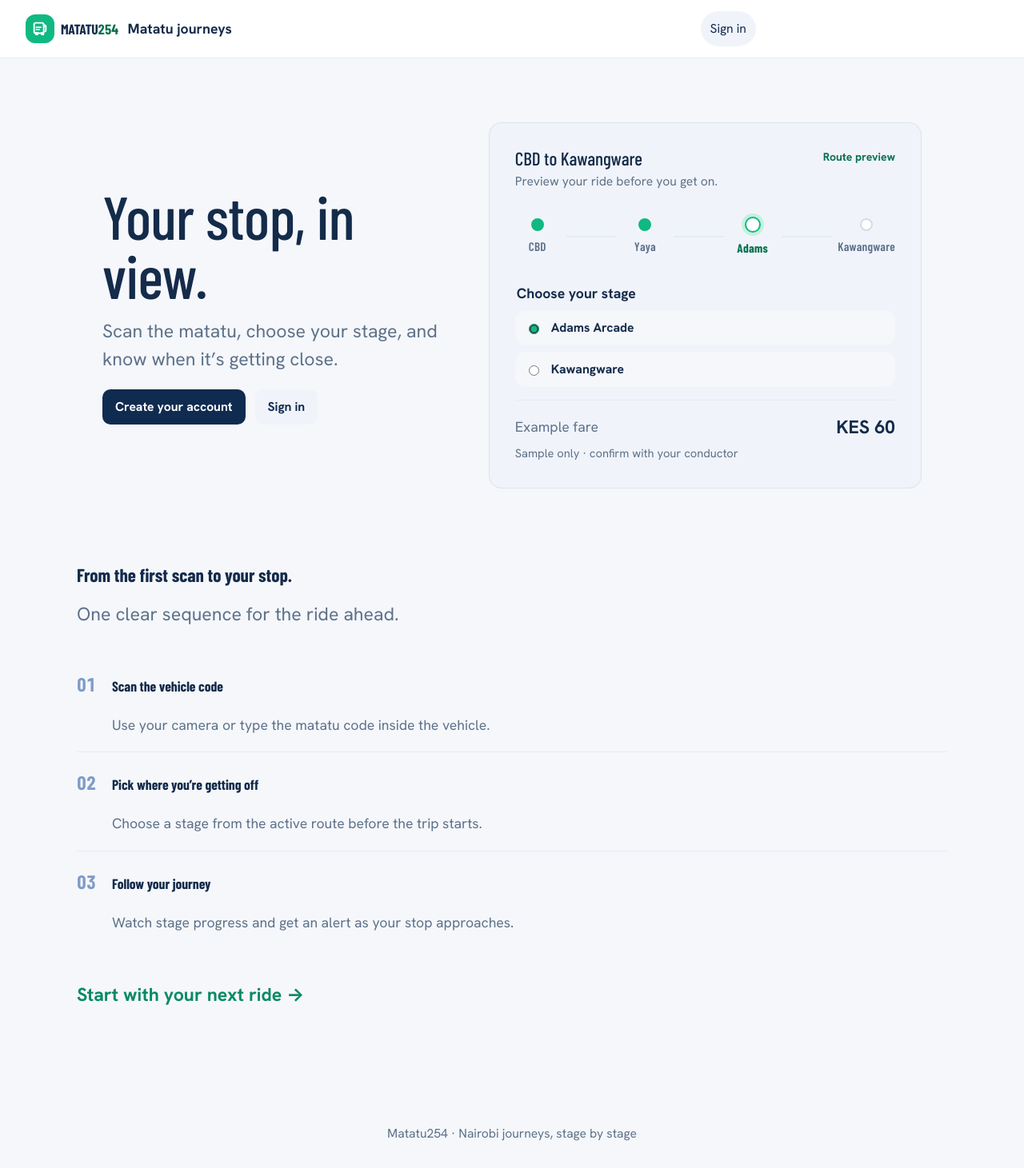
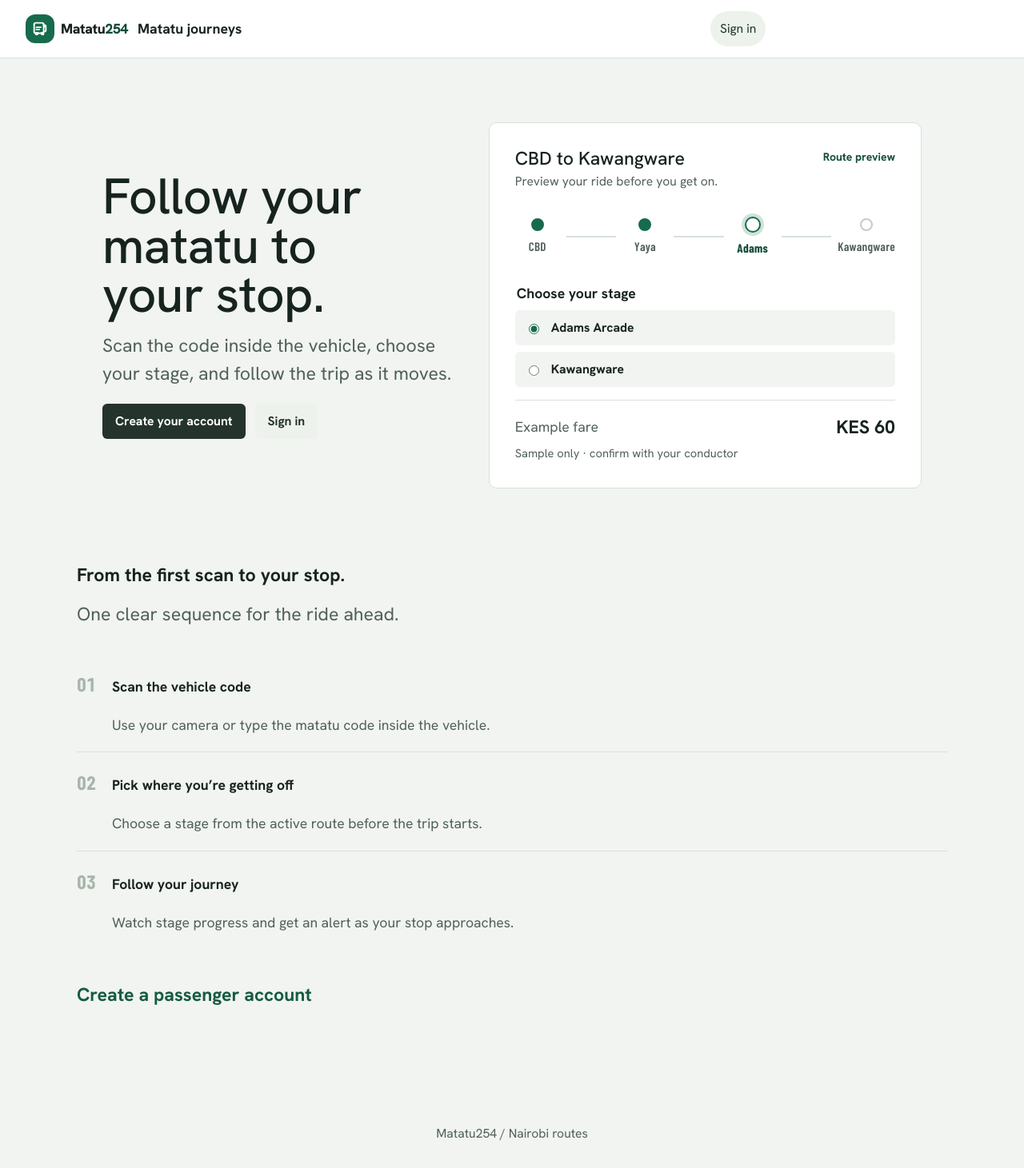
Before and after one commit to J-ohnP-aul/matatu254, a Django app: page / in a window 1280 px wide. Shown: the whole page at 80% size. Run offline with Django 4.2, Linux system fonts and the light colour scheme.

Commit message:
Refine Matatu254 frontend design system

```diff
--- a/conductor/templates/conductor/dashboard.html
+++ b/conductor/templates/conductor/dashboard.html
@@ -4,7 +4,7 @@
 {% block app_title %}Crew dashboard{% endblock %}
 {% block content %}
 <section class="page-shell crew-dashboard">
-  <header class="page-heading"><div><h1>Your trip at a glance</h1><p>Passenger counts by the stage where they plan to alight.</p></div></header>
+  <header class="page-heading"><div><h1>Passenger counts</h1><p>See how many passengers plan to leave at each stage.</p></div></header>
   {% if not matatu %}
     <div class="surface empty-state"><h2>No matatu assigned</h2><p>Ask an administrator to assign a vehicle to your crew account.</p></div>
   {% elif not active_trip %}
--- a/static/css/app.css
+++ b/static/css/app.css
@@ -85,36 +85,25 @@ h4 {
   line-height: 1.1;
   letter-spacing: 0;
 }
-h1 {
-  font-size: clamp(1.9rem, 1.5rem + 1.6vw, 2.75rem);
-  font-weight: 700;
-}
-h2 {
-  font-size: clamp(1.4rem, 1.15rem + 1vw, 1.9rem);
-  font-weight: 700;
-}
-.app-brand,
 .stage-number,
 .metric-value,
 .crew-total strong,
 .stat-value,
 .board-route-name {
-  font-family: var(--font-display);
+  font-family: var(--font-route);
   font-variant-numeric: tabular-nums;
 }
 .app-brand,
 .board-route-name {
   font-size: 1.35rem;
-  text-transform: uppercase;
-  letter-spacing: .02em;
 }
 h1 {
   font-size: var(--text-xl);
-  font-weight: 760;
+  font-weight: 700;
 }
 h2 {
   font-size: var(--text-lg);
-  font-weight: 720;
+  font-weight: 700;
 }
 h3 {
   font-size: var(--text-md);
@@ -471,9 +460,8 @@ button.btn {
   justify-content: center;
   gap: var(--space-2);
   padding: var(--space-2) var(--space-4);
-  transform: translateY(0) scale(1);
   border: 0;
-  border-radius: var(--radius-pill);
+  border-radius: var(--radius-md);
   background: var(--neutral-100);
   color: var(--ink);
   cursor: pointer;
@@ -1642,15 +1661,20 @@ tbody tr:hover {
   padding: var(--space-12) var(--page-gutter) var(--space-8);
 }
 .landing-hero .btn {
-  border-radius: .625rem;
+  border-radius: var(--radius-md);
+}
+.landing-copy,
+.route-demo {
+  min-width: 0;
 }
 .landing-copy h1 {
   max-width: var(--content-limit-hero-wide);
   margin: 0;
-  font-size: clamp(2.8rem, 2rem + 3.4vw, 5.4rem);
+  font-size: clamp(2.6rem, 2rem + 2.4vw, 4.25rem);
   font-weight: 500;
   letter-spacing: -.01em;
   line-height: .98;
+  text-wrap: balance;
 }
 .landing-copy > p {
   max-width: var(--content-limit-copy);
@@ -1660,9 +1684,9 @@ tbody tr:hover {
 }
 .route-demo {
   padding: var(--space-8);
-  border: var(--border-width) solid rgb(16 43 80 / .08);
-  border-radius: 1rem;
-  background: var(--navy-50);
+  border: var(--border-width) solid var(--border);
+  border-radius: var(--radius-lg);
+  background: var(--surface);
 }
 .demo-flag {
   flex: 0 0 auto;
@@ -1676,6 +1700,9 @@ tbody tr:hover {
   justify-content: space-between;
   gap: var(--space-3);
 }
+.route-demo > header > div {
+  min-width: 0;
+}
 .route-demo > header h2 {
   margin: 0;
   font-weight: 500;
--- a/static/css/tokens.css
+++ b/static/css/tokens.css
@@ -1,72 +1,75 @@
 :root {
   color-scheme: light;
-  /* Brand palette — deep navy + vibrant green (Matatu254 design system) */
-  --navy-950: #0a1b33;
-  --navy-900: #0e2342;
-  --navy-800: #102b50;
-  --navy-700: #16386a;
-  --navy-600: #1d457f;
-  --navy-300: #7f9cc7;
-  --navy-200: #b9c9e2;
-  --navy-100: #e3eaf5;
-  --navy-50: #f0f4fa;
-  --accent-800: #0e4396;
-  --accent-700: #1259c5;
-  --accent-600: #1257c4;
-  --accent-500: #1769e8;
-  --accent-400: #4a8bec;
-  --accent-200: #a9c6f7;
-  --accent-100: #d9e6fd;
-  --accent-50: #edf3fe;
-  --brand-50: #e7f8f0;
-  --brand-100: #c6f0de;
-  --brand-200: #93e2c1;
-  --brand-300: #5ed3a2;
-  --brand-400: #2ec189;
-  --brand-500: #10b981;
-  --brand-600: #0da271;
-  --brand-700: #0a8a61;
-  --brand-800: #086f4f;
-  --brand-900: #06523b;
-  --violet-500: #7c5cd6;
-  --violet-100: #eae4fa;
-  --violet-50: #f3effc;
-  --amber-500: #f59e0b;
-  --amber-100: #fdeccc;
-  --amber-50: #fef6e3;
-  /* Live accent: green is reserved for "vehicle is live" states only */
-  --live: #10b981;
-  --live-soft: #e7f8f0;
+  /* Route-board palette: ink, paper, route blue, live green, and caution amber. */
+  --ink: #17231f;
+  --mist: #f1f4f1;
+  --route-blue: #2857a4;
+  --route-green: #176b4d;
+  --caution-amber: #a96808;
+  --line: #d8e0da;
+  /* Retained aliases keep older page and map rules on the same small palette. */
+  --navy-950: #17231f;
+  --navy-900: #17231f;
+  --navy-800: #24332c;
+  --navy-700: #34473d;
+  --navy-600: #506058;
+  --navy-300: #a7b5ab;
+  --navy-200: #c5d0c8;
+  --navy-100: #e1e8e2;
+  --navy-50: #edf2ed;
+  --accent-800: #21467f;
+  --accent-700: #2857a4;
+  --accent-600: #2857a4;
+  --accent-500: #2857a4;
+  --accent-400: #5379b5;
+  --accent-200: #b4c4df;
+  --accent-100: #dce5f2;
+  --accent-50: #edf2f8;
+  --brand-50: #eaf2ed;
+  --brand-100: #d1e2d7;
+  --brand-200: #afcbb9;
+  --brand-300: #85ad94;
+  --brand-400: #4e8969;
+  --brand-500: #176b4d;
+  --brand-600: #176b4d;
+  --brand-700: #145b41;
+  --brand-800: #124d38;
+  --brand-900: #103f30;
+  --amber-500: #a96808;
+  --amber-100: #f4e7d2;
+  --amber-50: #faf3e8;
+  /* Live green is reserved for active vehicles and journeys. */
+  --live: #176b4d;
+  --live-soft: #eaf2ed;
   /* Route-board palette for map polylines (read by live-map.js) */
-  --route-color-1: #1769e8;
-  --route-color-2: #0a8a61;
-  --route-color-3: #b45309;
-  --route-color-4: #7c5cd6;
-  --route-color-5: #0e7490;
-  --route-color-6: #be185d;
-  --success: #067452;
-  --success-soft: #e7f8f0;
-  --warning: #9a5b00;
-  --warning-soft: #fdf1dc;
-  --danger: #c93a2e;
-  --danger-soft: #fdeae7;
+  --route-color-1: #2857a4;
+  --route-color-2: #176b4d;
+  --route-color-3: #a96808;
+  --route-color-4: #536b7e;
+  --route-color-5: #287a83;
+  --route-color-6: #a2443d;
+  --success: #145b41;
+  --success-soft: #eaf2ed;
+  --warning: #865306;
+  --warning-soft: #faf3e8;
+  --danger: #a23d35;
+  --danger-soft: #f8e9e6;
   --neutral-0: #ffffff;
-  --neutral-50: #f5f7fb;
-  --neutral-100: #eef2f8;
-  --neutral-200: #e6ebf2;
-  --neutral-300: #d4dce8;
-  --neutral-400: #9fb0c5;
-  --neutral-500: #5d7189;
-  --neutral-600: #55688a;
-  --neutral-700: #3a4f73;
-  --neutral-800: #223655;
-  --neutral-900: #142b4a;
-  --ink: var(--neutral-900);
-  --ink-muted: var(--neutral-500);
+  --neutral-50: #f1f4f1;
+  --neutral-100: #e8ede8;
+  --neutral-200: #d8e0da;
+  --neutral-300: #c2cec5;
+  --neutral-400: #68766d;
+  --neutral-500: #58685e;
+  --neutral-600: #46564c;
+  --neutral-700: #34443a;
+  --neutral-800: #24332c;
+  --neutral-900: #17231f;
+  --ink-muted: #506058;
   --surface: var(--neutral-0);
   --surface-raised: var(--neutral-0);
-  --background: var(--neutral-50);
-  --border: var(--neutral-200);
+  --background: #f1f4f1;
+  --border: var(--line);
   --focus: var(--accent-500);
   --skip-link-foreground: var(--neutral-0);
   /* Soft chrome surfaces (secondary buttons, active nav): pair flips per theme */
@@ -74,7 +77,8 @@
   --chrome-soft-ink: var(--navy-800);
 
   --font-sans: "Hanken Grotesk", ui-sans-serif, system-ui, -apple-system, BlinkMacSystemFont, "Segoe UI", sans-serif;
-  --font-display: "Barlow Condensed", var(--font-sans);
+  --font-display: var(--font-sans);
+  --font-route: "Barlow Condensed", var(--font-sans);
   --text-xs: clamp(.8125rem, .78rem + .12vw, .875rem);
   --text-sm: clamp(.9rem, .86rem + .16vw, .98rem);
   --text-md: clamp(1rem, .96rem + .2vw, 1.1rem);
@@ -174,10 +178,10 @@
   --content-limit-how: 30ch;
   --content-limit-copy: 38ch;
   --home-route-min-mobile: 2.75rem;
-  --landing-title-mobile-min: 2.7rem;
-  --landing-title-mobile-max: 4.2rem;
+  --landing-title-mobile-min: 2.25rem;
+  --landing-title-mobile-max: 3.1rem;
   --ticket-title-mobile-max: 4rem;
-  --landing-title-mobile-width: 13vw;
+  --landing-title-mobile-width: 10vw;
   --ticket-title-mobile-width: 14vw;
   --ticket-mobile-height: 62svh;
   --landing-desktop-column-min: 20rem;
@@ -190,15 +194,15 @@
   --content-stagger-4: 120ms;
   --content-stagger-5: 150ms;
 
-  --radius-sm: .5rem;
-  --radius-md: .875rem;
-  --radius-lg: 1.25rem;
-  --radius-xl: 1.5rem;
-  --radius-2xl: 1.75rem;
+  --radius-sm: .25rem;
+  --radius-md: .375rem;
+  --radius-lg: .625rem;
+  --radius-xl: .875rem;
+  --radius-2xl: 1rem;
   --radius-pill: 999px;
-  --shadow-float: 0 1rem 2.5rem rgb(16 43 80 / .16);
-  --shadow-sheet: 0 .25rem 1rem rgb(16 43 80 / .08);
-  --shadow-card: 0 .125rem .75rem rgb(16 43 80 / .06);
+  --shadow-float: 0 .75rem 2rem rgb(23 35 31 / .16);
+  --shadow-sheet: 0 .25rem .75rem rgb(23 35 31 / .1);
+  --shadow-card: none;
 
   --z-base: 0;
   --z-content: 1;
--- a/static/js/explore.js
+++ b/static/js/explore.js
@@ -130,7 +130,7 @@ if (routeMapEl && window.L) {
       ? decodeEncodedPolyline(route.geometry)
       : [];
     if (coords.length >= 2) {
-      L.polyline(coords, { color: '#1769E8', weight: 5, opacity: 0.85 }).addTo(map);
+      L.polyline(coords, { color: '#2857A4', weight: 5, opacity: 0.85 }).addTo(map);
       points.push(...coords);
     }
   }
@@ -140,7 +140,7 @@ if (routeMapEl && window.L) {
   route.stages.forEach((stage, index) => {
     L.circleMarker([stage.latitude, stage.longitude], {
       radius: 6, color: '#FFFFFF', weight: 2.5,
-      fillColor: index === route.stages.length - 1 ? '#10B981' : '#1769E8', fillOpacity: 1,
+      fillColor: index === route.stages.length - 1 ? '#176B4D' : '#2857A4', fillOpacity: 1,
     }).addTo(map).bindTooltip(stage.name, { direction: 'top' });
     points.push([stage.latitude, stage.longitude]);
   });
--- a/static/js/live-map.js
+++ b/static/js/live-map.js
@@ -309,7 +309,7 @@ import { decodePolyline } from './map/map-matcher.js';
         const { latitude, longitude } = position.coords;
         if (window.__userDot) map.removeLayer(window.__userDot);
         window.__userDot = L.circleMarker([latitude, longitude], {
-          radius: 7, color: '#FFFFFF', weight: 3, fillColor: '#1769E8', fillOpacity: 1,
+          radius: 7, color: '#FFFFFF', weight: 3, fillColor: '#2857A4', fillOpacity: 1,
         }).addTo(map).bindTooltip('You are here', { direction: 'top' });
         map.flyTo([latitude, longitude], 15, { duration: 0.8 });
       },
--- a/sw.js
+++ b/sw.js
@@ -1,4 +1,4 @@
-const CACHE_NAME = "matatu254-pwa-v23";
+const CACHE_NAME = "matatu254-pwa-v24";
 const OFFLINE_URL = "/offline/";
 
 async function findShellAssets() {
--- a/templates/accounts/register.html
+++ b/templates/accounts/register.html
@@ -3,7 +3,7 @@
 {% block title %}Create account{% endblock %}
 
 {% block content %}
-  <section class="auth-shell form-panel auth-stub">
+  <section class="auth-shell form-panel">
   <div class="auth-brand" aria-hidden="true">
     <span class="brand-mark">
       <svg viewBox="0 0 24 24" fill="none" stroke="currentColor" stroke-width="2" stroke-linecap="round" stroke-linejoin="round"><path d="M4 6a2 2 0 0 1 2-2h9a2 2 0 0 1 2 2v1h1.5a1.5 1.5 0 0 1 1.5 1.5V14a2 2 0 0 1-2 2h-.5"/><path d="M4 6v10a2 2 0 0 0 2 2h9a2 2 0 0 0 2-2V6"/><path d="M17 9h2"/><circle cx="7.5" cy="18.5" r="1.5"/><circle cx="15.5" cy="18.5" r="1.5"/><path d="M7 10h6M7 13h4"/></svg>
@@ -32,6 +32,6 @@
   </form>
 
   <p>Already have an account? <a href="{% url 'accounts:login' %}">Log in</a></p>
-  <p class="auth-stub-foot">Matatu254 · Nairobi · Stage by stage</p>
+  <p class="auth-note">Passenger and crew tools for Nairobi routes</p>
   </section>
 {% endblock content %}
--- a/templates/base.html
+++ b/templates/base.html
@@ -3,7 +3,7 @@
 <head>
   <meta charset="UTF-8">
   <meta name="viewport" content="width=device-width, initial-scale=1, viewport-fit=cover">
-  <meta name="theme-color" content="#102B50">
+  <meta name="theme-color" content="#17231F">
   <meta name="apple-mobile-web-app-capable" content="yes">
   <meta name="apple-mobile-web-app-status-bar-style" content="default">
   <title>{% block title %}Matatu254{% endblock %}</title>
@@ -14,8 +14,8 @@
   <link rel="preconnect" href="https://fonts.googleapis.com">
   <link rel="preconnect" href="https://fonts.gstatic.com" crossorigin>
   <link rel="stylesheet" href="https://fonts.googleapis.com/css2?family=Hanken+Grotesk:wght@400;500;600;700;800&family=Barlow+Condensed:wght@500;600;700&display=swap">
-  <link rel="stylesheet" href="{% static 'css/tokens.css' %}?v=20261121f">
-  <link rel="stylesheet" href="{% static 'css/app.css' %}?v=20261121f">
+  <link rel="stylesheet" href="{% static 'css/tokens.css' %}?v=20261122c">
+  <link rel="stylesheet" href="{% static 'css/app.css' %}?v=20261122c">
   {% block extra_head %}{% endblock %}
 </head>
 <body{% if user.is_authenticated %} class="app-user{% if user.role != 'ADMIN' %} narrow-shell{% endif %}"{% endif %}>
@@ -96,6 +96,6 @@
 
   {% block scripts %}{% endblock %}
   <script defer src="{% static 'js/app-shell.js' %}?v=20261121f"></script>
-  <footer>Matatu254 · Nairobi journeys, stage by stage</footer>
+  <footer>Matatu254 <span aria-hidden="true">/</span> Nairobi routes</footer>
 </body>
 </html>
--- a/templates/core/dashboard.html
+++ b/templates/core/dashboard.html
@@ -3,7 +3,7 @@
 {% block app_title %}Home{% endblock %}
 {% block content %}
 <section class="passenger-home">
-  <header class="page-heading"><div><h1>Good to see you, {{ user.first_name|default:user.username }}.</h1><p>{% if user.role == 'PASSANGER' %}Where are you headed today?{% else %}Your crew overview.{% endif %}</p></div></header>
+  <header class="page-heading"><div><h1>{{ user.first_name|default:user.username }}</h1><p>{% if user.role == 'PASSANGER' %}Your recent and active journeys{% else %}Your assigned vehicle and trip{% endif %}</p></div></header>
 
   {% if user.role == 'PASSANGER' %}
     {% if active_journey %}
@@ -35,7 +35,7 @@
       <div class="journey-links">
         {% for journey in recent_journeys %}
           <a class="journey-link surface" href="{% url 'journeys:history' %}">
-            <span><strong>{{ journey.destination_stage.name }}</strong><small>{{ journey.trip.route.name }} · {{ journey.end_time|date:'M j' }}</small></span>
+            <span class="journey-link-copy"><strong>{{ journey.destination_stage.name }}</strong><small>{{ journey.trip.route.name }}</small><small>{{ journey.end_time|date:'M j' }}</small></span>
             <span class="action-card-chevron" aria-hidden="true"><svg viewBox="0 0 24 24" fill="none" stroke="currentColor" stroke-width="2" stroke-linecap="round" stroke-linejoin="round"><path d="m9 18 6-6-6-6"/></svg></span>
           </a>
         {% endfor %}
@@ -70,7 +70,7 @@
       </section>
     {% endif %}
   {% elif user.role == 'ADMIN' %}
-    <section class="surface surface-pad"><h2>Operations at a glance.</h2><p>Manage matatus, routes, stages, and active trips.</p><a class="btn btn-primary" href="{% url 'management:dashboard' %}">Open management</a></section>
+    <section class="surface surface-pad"><h2>Fleet and route controls</h2><p>Manage vehicles, route stages, and active trips.</p><a class="btn btn-primary" href="{% url 'management:dashboard' %}">Manage operations</a></section>
   {% endif %}
 </section>
 {% endblock %}
--- a/templates/core/home.html
+++ b/templates/core/home.html
@@ -5,18 +5,18 @@
 {% block content %}
 {% if user.is_authenticated and user.role == 'PASSANGER' %}
   <section class="home-hero" aria-label="Matatu254">
-    <h1>Where is your matatu right now?</h1>
-    <p class="hero-sub">Pick a route below — the board shows which vehicles are on it this minute.</p>
+    <h1>See matatus on your route.</h1>
+    <p class="hero-sub">Select a route to view live vehicles and the stages they serve.</p>
     <svg class="hero-art" aria-hidden="true" viewBox="0 0 120 64" fill="none">
-      <rect x="18" y="10" width="66" height="34" rx="8" fill="#10B981"/>
-      <rect x="24" y="16" width="22" height="12" rx="2" fill="#E8FFEF"/>
-      <rect x="50" y="16" width="12" height="12" rx="2" fill="#0A1B33"/>
-      <rect x="66" y="16" width="12" height="12" rx="2" fill="#0A1B33"/>
-      <rect x="88" y="22" width="14" height="22" rx="4" fill="#1769E8"/>
-      <circle cx="34" cy="48" r="6" fill="#0A1B33"/><circle cx="34" cy="48" r="2.5" fill="#F5F7FB"/>
-      <circle cx="66" cy="48" r="6" fill="#0A1B33"/><circle cx="66" cy="48" r="2.5" fill="#F5F7FB"/>
-      <circle cx="96" cy="48" r="6" fill="#0A1B33"/><circle cx="96" cy="48" r="2.5" fill="#F5F7FB"/>
-      <path d="M2 58h116" stroke="#F5F7FB" stroke-opacity=".25" stroke-width="2" stroke-dasharray="6 6"/>
+      <rect x="18" y="10" width="66" height="34" rx="5" fill="var(--route-green)"/>
+      <rect x="24" y="16" width="22" height="12" rx="2" fill="var(--mist)"/>
+      <rect x="50" y="16" width="12" height="12" rx="2" fill="var(--ink)"/>
+      <rect x="66" y="16" width="12" height="12" rx="2" fill="var(--ink)"/>
+      <rect x="88" y="22" width="14" height="22" rx="3" fill="var(--route-blue)"/>
+      <circle cx="34" cy="48" r="6" fill="var(--ink)"/><circle cx="34" cy="48" r="2.5" fill="var(--mist)"/>
+      <circle cx="66" cy="48" r="6" fill="var(--ink)"/><circle cx="66" cy="48" r="2.5" fill="var(--mist)"/>
+      <circle cx="96" cy="48" r="6" fill="var(--ink)"/><circle cx="96" cy="48" r="2.5" fill="var(--mist)"/>
+      <path d="M2 58h116" stroke="var(--mist)" stroke-opacity=".25" stroke-width="2" stroke-dasharray="6 6"/>
     </svg>
   </section>
 
@@ -65,24 +65,24 @@
   </div>
   <section class="promo-card" aria-label="Stop alerts">
     <p>We watch your trip and alert you as your stage approaches — enable phone alerts before you travel.</p>
-    <a class="btn btn-primary" href="{% url 'notifications:list' %}">Set up alerts <span aria-hidden="true">›</span></a>
+    <a class="btn btn-primary" href="{% url 'notifications:list' %}">Set up stop alerts</a>
   </section>
 {% elif user.is_authenticated %}
   <section class="page-shell passenger-home">
-    <header class="page-heading"><div><h1>Welcome back, {{ user.first_name|default:user.username }}.</h1><p>{{ user.get_role_display }} tools are ready below.</p></div></header>
+    <header class="page-heading"><div><h1>{{ user.first_name|default:user.username }}</h1><p>{{ user.get_role_display }} account</p></div></header>
     <section class="surface surface-pad">
-      <h2>{% if user.role == 'CONDUCTOR' %}Keep your trip moving.{% else %}Operations at a glance.{% endif %}</h2>
+      <h2>{% if user.role == 'CONDUCTOR' %}Your assigned matatu{% else %}Fleet and route controls{% endif %}</h2>
       <p>{% if user.role == 'CONDUCTOR' %}Check passenger counts and upcoming alighting stages.{% else %}Manage matatus, routes, stages, and active trips.{% endif %}</p>
       <div class="btn-row">
-        <a class="btn btn-primary" href="{% if user.role == 'CONDUCTOR' %}{% url 'conductor:dashboard' %}{% else %}{% url 'management:dashboard' %}{% endif %}">{% if user.role == 'CONDUCTOR' %}Open crew dashboard{% else %}Open management{% endif %}</a>
+        <a class="btn btn-primary" href="{% if user.role == 'CONDUCTOR' %}{% url 'conductor:dashboard' %}{% else %}{% url 'management:dashboard' %}{% endif %}">{% if user.role == 'CONDUCTOR' %}View passenger counts{% else %}Manage fleet and trips{% endif %}</a>
       </div>
     </section>
   </section>
 {% else %}
   <section class="landing-hero page-shell">
     <div class="landing-copy">
-      <h1>Your stop, in view.</h1>
-      <p>Scan the matatu, choose your stage, and know when it’s getting close.</p>
+      <h1>Follow your matatu to your stop.</h1>
+      <p>Scan the code inside the vehicle, choose your stage, and follow the trip as it moves.</p>
       <div class="btn-row">
         <a class="btn btn-primary" href="{% url 'accounts:register' %}">Create your account</a>
         <a class="btn btn-secondary" href="{% url 'accounts:login' %}">Sign in</a>
@@ -114,7 +114,7 @@
       <li><h3>Pick where you’re getting off</h3><p>Choose a stage from the active route before the trip starts.</p></li>
       <li><h3>Follow your journey</h3><p>Watch stage progress and get an alert as your stop approaches.</p></li>
     </ol>
-    <p class="landing-final"><a href="{% url 'accounts:register' %}">Start with your next ride <span aria-hidden="true">→</span></a></p>
+    <p class="landing-final"><a href="{% url 'accounts:register' %}">Create a passenger account</a></p>
   </section>
 {% endif %}
 {% endblock %}
--- a/templates/offline.html
+++ b/templates/offline.html
@@ -4,10 +4,10 @@
 <head>
   <meta charset="utf-8">
   <meta name="viewport" content="width=device-width, initial-scale=1, viewport-fit=cover">
-  <meta name="theme-color" content="#102B50">
+  <meta name="theme-color" content="#17231F">
   <link rel="apple-touch-icon" href="{% static 'images/pwa-icon-192.png' %}">
-  <link rel="stylesheet" href="{% static 'css/tokens.css' %}?v=20261121f">
-  <link rel="stylesheet" href="{% static 'css/app.css' %}?v=20261121f">
+  <link rel="stylesheet" href="{% static 'css/tokens.css' %}?v=20261122c">
+  <link rel="stylesheet" href="{% static 'css/app.css' %}?v=20261122c">
   <title>Offline · Matatu254</title>
 </head>
 <body>
--- a/templates/r_outes/explore.html
+++ b/templates/r_outes/explore.html
@@ -57,4 +57,4 @@
 </section>
 {{ stages|json_script:"stages-data" }}
 {% endblock %}
-{% block scripts %}<script type="module" src="{% static 'js/explore.js' %}?v=20261121f"></script>{% endblock %}
+{% block scripts %}<script type="module" src="{% static 'js/explore.js' %}?v=20261122a"></script>{% endblock %}
--- a/templates/r_outes/live_map.html
+++ b/templates/r_outes/live_map.html
@@ -28,5 +28,5 @@
 {% endblock %}
 {% block scripts %}
 <script src="https://unpkg.com/leaflet@1.9.4/dist/leaflet.js" integrity="sha256-20nQCchB9co0qIjJZRGuk2/Z9VM+kNiyxNV1lvTlZBo=" crossorigin=""></script>
-<script type="module" src="{% static 'js/live-map.js' %}?v=20261121f"></script>
+<script type="module" src="{% static 'js/live-map.js' %}?v=20261122a"></script>
 {% endblock %}
--- a/templates/r_outes/route_detail.html
+++ b/templates/r_outes/route_detail.html
@@ -15,7 +15,7 @@
   </section>
 
   <div class="btn-row">
-    <a class="btn btn-primary" href="{% url 'explore:live-map' %}?route={{ route.id }}">Watch it live <span aria-hidden="true">›</span></a>
+    <a class="btn btn-primary" href="{% url 'explore:live-map' %}?route={{ route.id }}">View live matatus</a>
   </div>
 
   <div class="section-heading"><h2>Stages in order</h2></div>
@@ -34,5 +34,5 @@
 {% endblock %}
 {% block scripts %}
 <script src="https://unpkg.com/leaflet@1.9.4/dist/leaflet.js" integrity="sha256-20nQCchB9co0qIjJZRGuk2/Z9VM+kNiyxNV1lvTlZBo=" crossorigin=""></script>
-<script type="module" src="{% static 'js/explore.js' %}?v=20261121f"></script>
+<script type="module" src="{% static 'js/explore.js' %}?v=20261122a"></script>
 {% endblock %}
```
Also changed, not shown: other parts of static/css/app.css (+129 -86 lines), management/templates/management/dashboard.html (+6 -6 lines), static/js/map/markers.js (+11 -11 lines), templates/accounts/login.html (+4 -4 lines), manifest.json, static/manifest.json.
